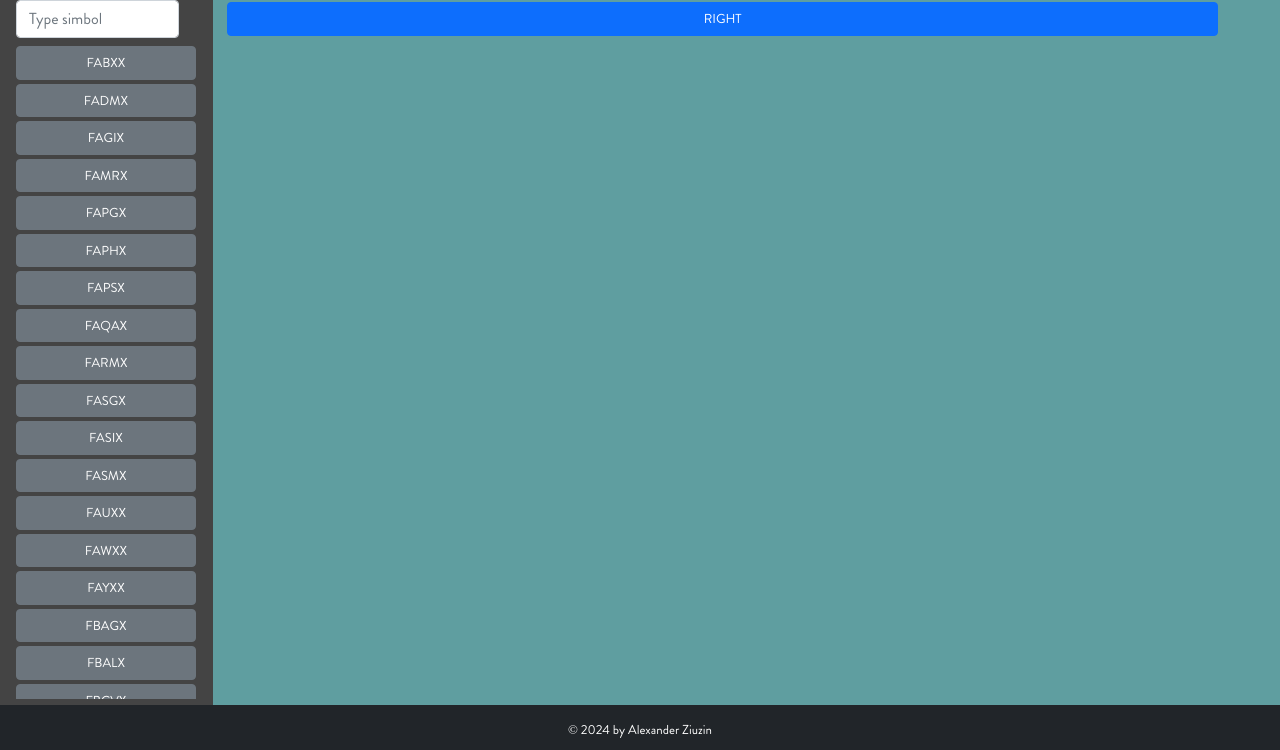
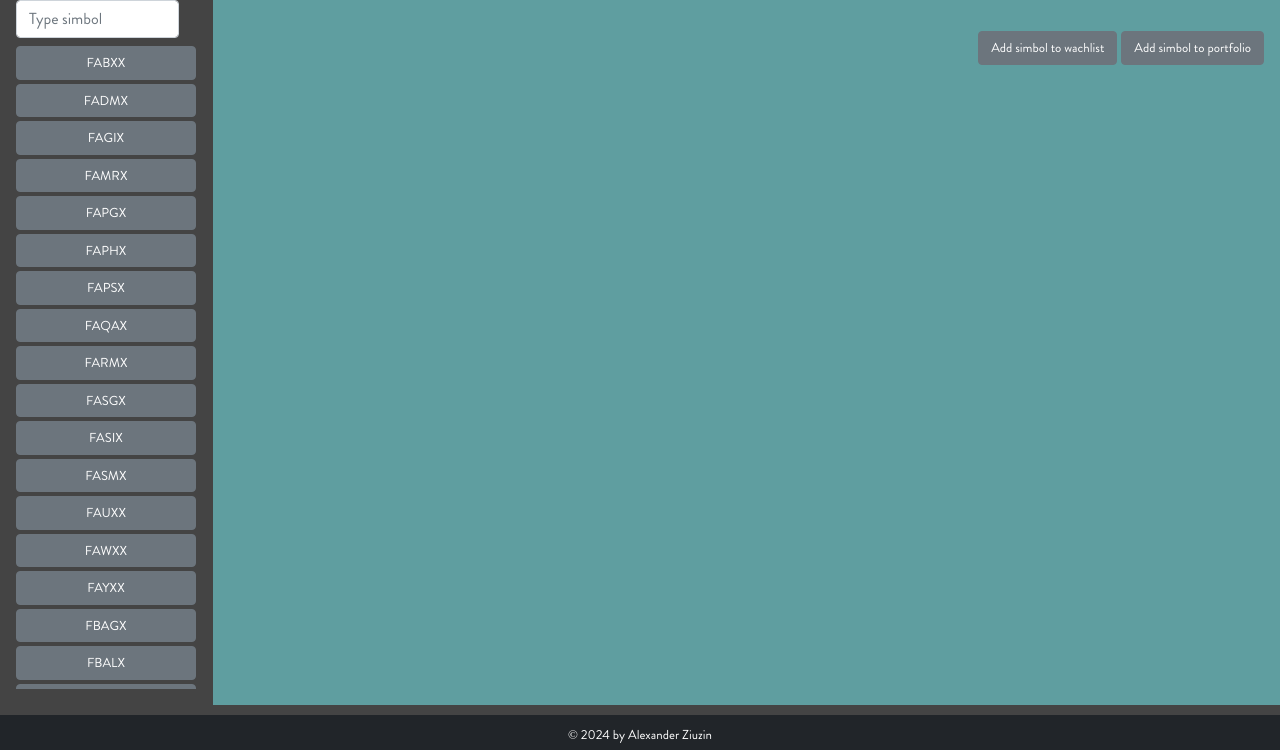
Before and after one commit to alxzyuzin/StockMarketAnalyzer, a Flask app: page /simbols?listtype=portfolio in a window 1280 px wide. Shown: the part 50-800 px from the top of the page. Run offline with Flask 3, Linux system fonts and the light colour scheme; data comes from the database, SQL or seed files in the repository; some libraries are stand-ins or nearby versions.

Commit message:
Add buttons for simbol anagement to indicators page

```diff
--- a/app/static/css/style.css
+++ b/app/static/css/style.css
@@ -62,7 +62,7 @@ footer
     position:fixed;
     bottom: 0;
     width:100%;
-    height: 45px;
+    height: 35px;
     background-color:rgb(33, 37, 41);
     text-align: center;
     padding-top: 5px;
@@ -134,7 +134,8 @@ footer
 
 }
 
-.manage-simbol-button
+.simbol-management-buton
 {
     font-size: small;
+    text-wrap: nowrap ;
 }
--- a/app/templates/simbols.html
+++ b/app/templates/simbols.html
@@ -11,19 +11,30 @@
             <div class = "row">
                 <ul id = "list-of-simbols" class = "simbols-list">
                     {% for simbol in simbols %}
-                    <li>
+
                         <button type="button" class="btn  btn-secondary shadow-none simbol-button">
                             {{simbol.simbol}}
                         </button>
-                    </li>
+
                     {% endfor %}
                 </ul>
             </div>
         </div>
         <div class = "col-sm-10 right-column">
-            <button type="button" class="btn btn-primary simbol-button">
-                RIGHT
-            </button>
+            <div class = "row">
+                &nbsp
+            </div>
+            <div class = "row">
+                <div class = "col-sm">
+                    <div class="float-end">
+                        <button type="button" class="btn btn-secondary shadow-none simbol-management-buton">
+                            Add simbol to wachlist
+                        </button>
+                        <button type="button" class="btn btn-secondary shadow-none simbol-management-buton">
+                            Add simbol to portfolio
+                        </button>
+                    </div>
+            </div>
         </div>
     </div>
 </div>
@@ -32,7 +43,7 @@
 -->
 <script>
     // Ajust size of images to inner browser window.
-    const MAIN_AREA_AJUSTMENT = 105
+    const MAIN_AREA_AJUSTMENT = 115
     window.onload = function()
     {
         main_row_height = window.innerHeight - MAIN_AREA_AJUSTMENT
```
